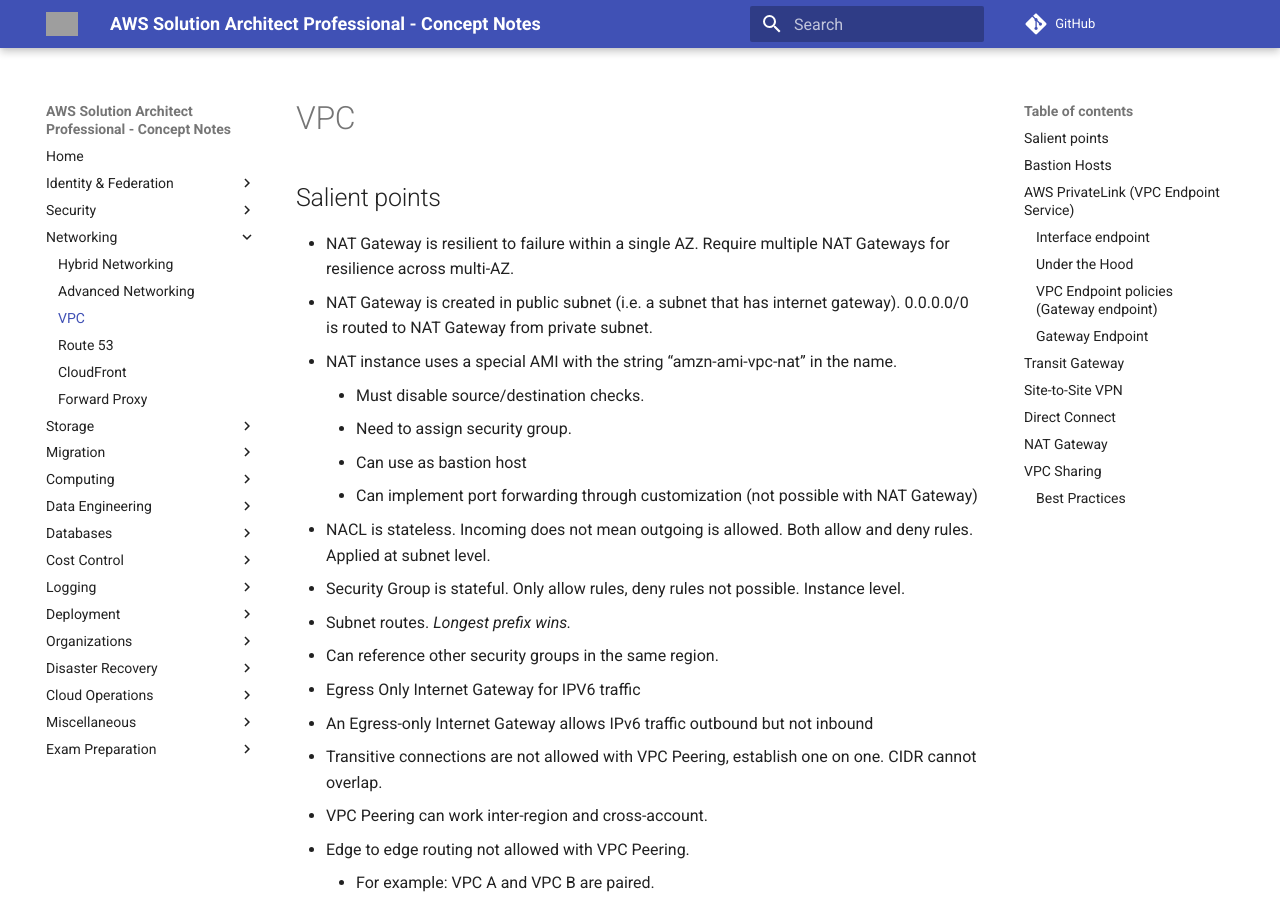
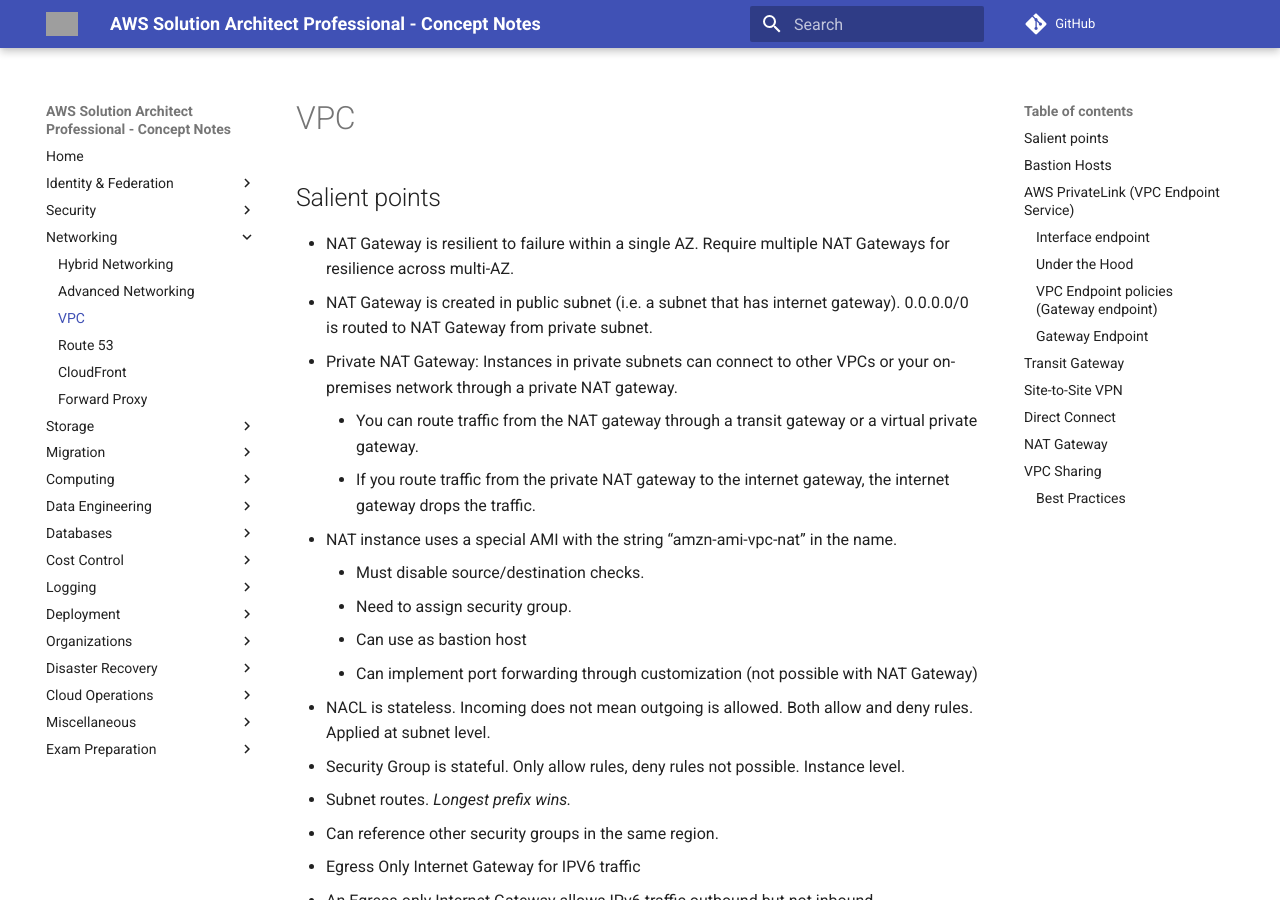
Before and after one commit to jeyabalajis/aws-certified-sa-pro-notes, an MkDocs documentation site: the page built from docs/network/vpc.md, in a window 1280 px wide and 900 px high. Built offline with MkDocs 1.6.1 and Material for MkDocs 9.7.7, drawn with Linux system fonts in a browser that asks for light colours; comment, search, counter and statistics services are not loaded; grey boxes are pictures that could not be loaded.

Commit message:
Update vpc.md

```diff
--- a/docs/network/vpc.md
+++ b/docs/network/vpc.md
@@ -3,6 +3,9 @@
 ## Salient points
 - NAT Gateway is resilient to failure within a single AZ. Require multiple NAT Gateways for resilience across multi-AZ.
 - NAT Gateway is created in public subnet (i.e. a subnet that has internet gateway). 0.0.0.0/0 is routed to NAT Gateway from private subnet.
+- Private NAT Gateway: Instances in private subnets can connect to other VPCs or your on-premises network through a private NAT gateway.
+    - You can route traffic from the NAT gateway through a transit gateway or a virtual private gateway.
+    - If you route traffic from the private NAT gateway to the internet gateway, the internet gateway drops the traffic.
 - NAT instance uses a special AMI with the string “amzn-ami-vpc-nat” in the name.
     - Must disable source/destination checks.
     - Need to assign security group.
```
